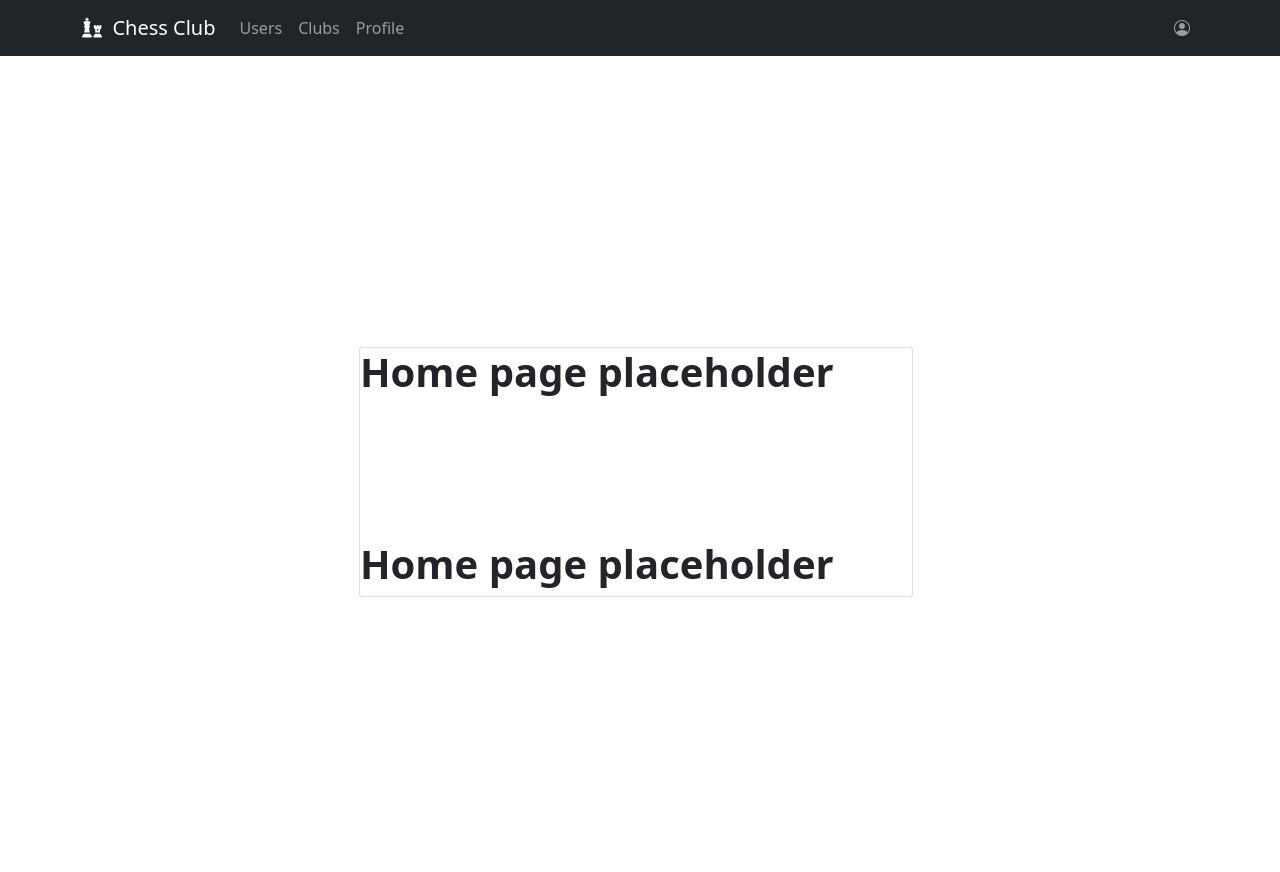
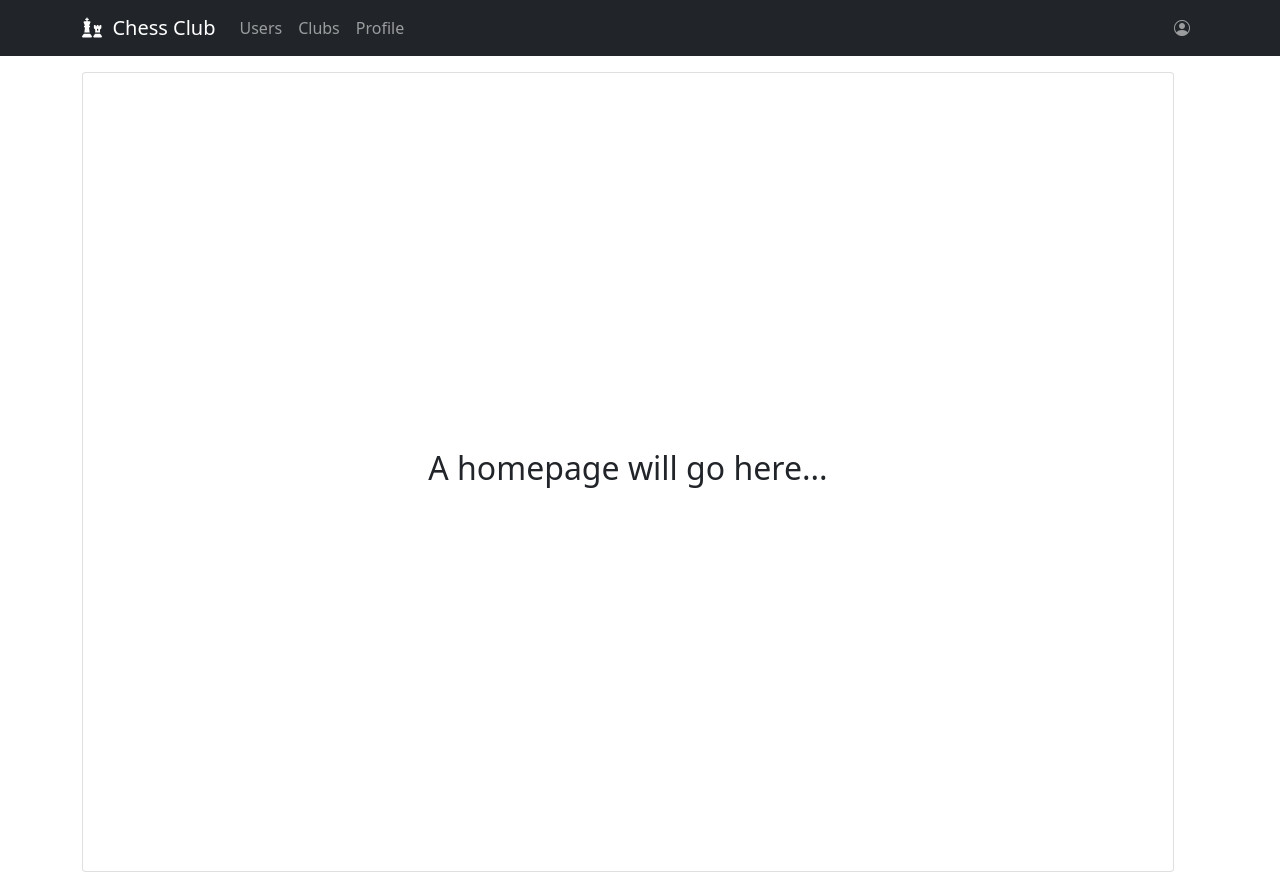
Before and after one commit to dejamiko/chess_club, a Django app: page /home/ in a window 1280 px wide. Run offline with Django 3.2, Linux system fonts and the light colour scheme; a user stored in the database is signed in; some libraries are stand-ins or nearby versions.

Commit message:
Polish placeholder card on homepage

```diff
--- a/clubs/templates/home_page.html
+++ b/clubs/templates/home_page.html
@@ -1,14 +1,14 @@
 {% extends 'base_content.html' %}
 {% block content %}
-    <div class="container vh-100">
-        <div class="row h-100">
-            <div class="col-9 my-auto">
-                <div class="card offset-sm-1 offset-md-3 offset-lg-4">
-                    <h1><b>Home page placeholder</b></h1>
-                    </p> <br><br><br><br><br>
-                    <h1><b>Home page placeholder</b></h1>
+<div class="container">
+    <div class="row col-12" style="height: 92vh;">
+        <div class="my-auto mx-auto">
+            <div class="card text-center" style="height:800px;">
+                <div class="card-body align-items-center d-flex justify-content-center">
+                    <h2>A homepage will go here...</h2>
                 </div>
             </div>
         </div>
     </div>
+</div>
 {% endblock %}
```
